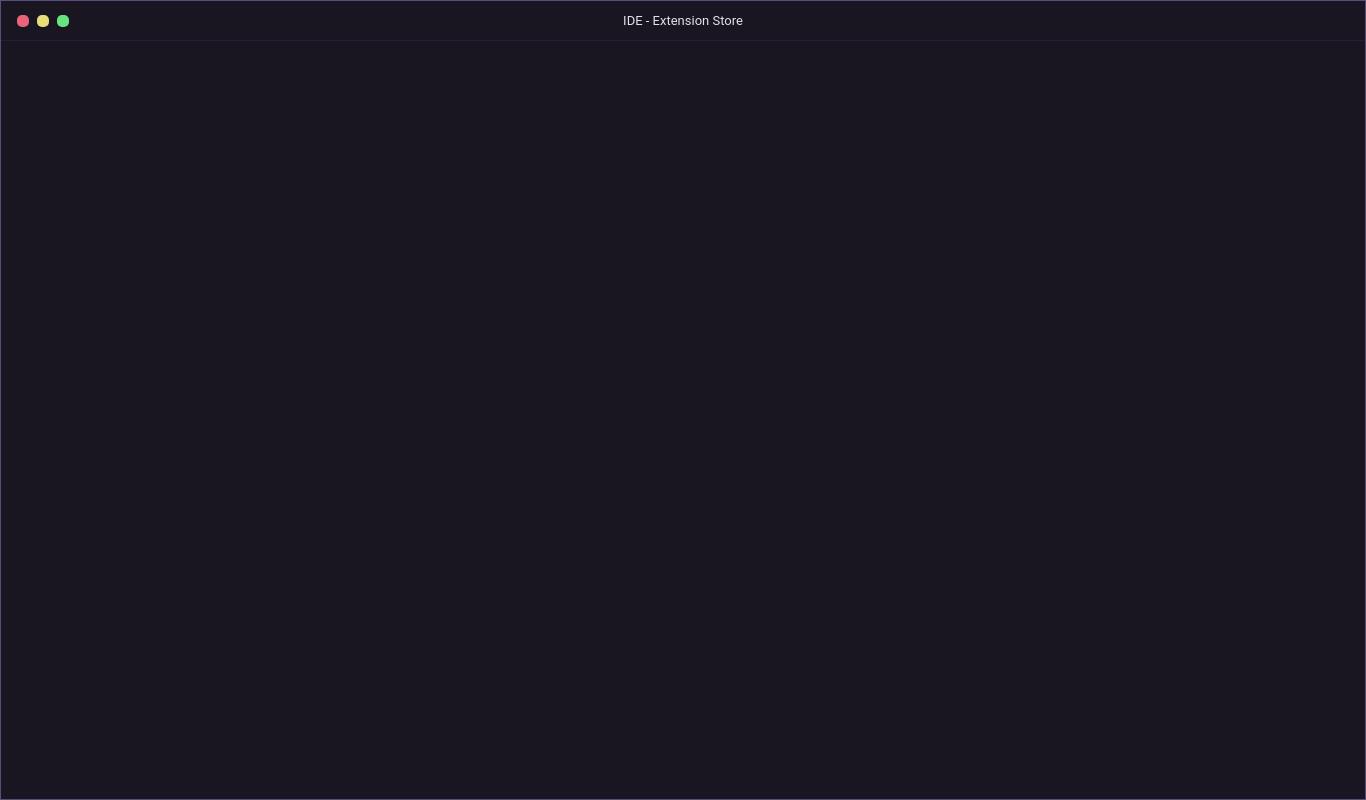
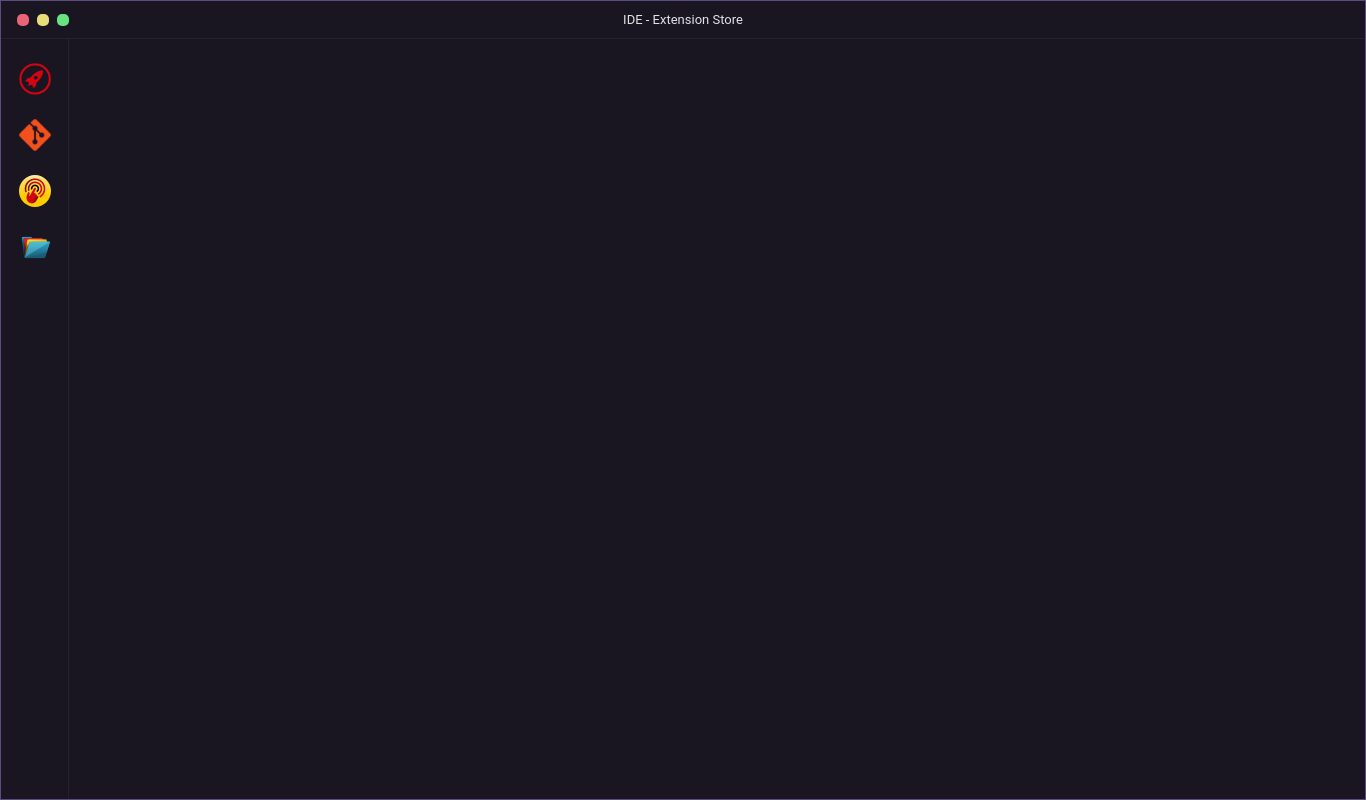
Before and after one commit to williane/ide-extension-store, an Electron app: page index.html in a window 1366 px wide. Drawn offline with Linux system fonts and the light colour scheme.

Commit message:
add aside with menu icons

```diff
--- a/css/index.css
+++ b/css/index.css
@@ -19,6 +19,7 @@ header {
   justify-content: center;
   border-bottom: 1px solid #252131;
 }
+
 header > strong {
   font-size: 13px;
   font-weight: 400;
@@ -38,7 +39,7 @@ header > strong {
   display: block;
 }
 
-button {
+.window-action > button {
   -webkit-app-region: no-drag;
   border: 0;
   width: 12px;
@@ -49,26 +50,26 @@ button {
   justify-content: center;
 }
 
-button + button {
+.window-action > button + button {
   margin-left: 8px;
 }
 
-button svg {
+.window-action > button svg {
   width: 8px;
   height: 8px;
   opacity: 0.9;
   display: none;
 }
 
-button:hover svg {
+.window-action > button:hover svg {
   display: block;
 }
 
-button:active {
+.window-action > button:active {
   opacity: 0.6;
 }
 
-button:focus {
+.window-action > button:focus {
   outline: 0;
 }
 
@@ -83,3 +84,84 @@ button:focus {
 .maximize {
   background: #67e480;
 }
+
+.content {
+  display: grid;
+  grid-template-columns: 5vw 95vw;
+  grid-template-rows: 1fr;
+  grid-template-areas: "aside main";
+  width: 100%;
+  height: 100%;
+}
+
+aside {
+  display: flex;
+  flex-direction: column;
+  justify-content: space-between;
+  overflow: hidden;
+  grid-area: "aside";
+  width: 100%;
+  min-width: 68.3px;
+  max-width: 68.5px;
+  border-right: 1px solid #252131;
+}
+
+.menu {
+  display: flex;
+  flex-direction: column;
+  align-items: center;
+  gap: 0.5rem;
+  padding-top: 1rem;
+  width: 100%;
+}
+
+.menu-icon-wrapper {
+  display: flex;
+  align-items: center;
+  justify-content: center;
+  width: 100%;
+  height: 3rem;
+  padding-left: 1rem;
+  padding-right: 1rem;
+}
+
+.menu-icon {
+  height: 2rem;
+}
+
+#git {
+  height: 2.5rem;
+}
+
+#connect {
+  border-radius: 50%;
+}
+
+.dhl-icon {
+  margin-bottom: 2rem;
+  margin-left: auto;
+  margin-right: auto;
+  height: 4rem;
+  width: 4rem;
+}
+
+.menu-icon-wrapper:hover {
+  background: #201b2d;
+  border-left: 3px solid red;
+}
+
+main {
+  grid-area: "main";
+  width: 100%;
+  height: 100%;
+  /* background-color: #e1e1e6; */
+}
+
+.not-active {
+  display: none;
+}
+
+.menu-active {
+  background: #201b2d;
+  border-left: 3px solid red;
+}
--- a/index.html
+++ b/index.html
@@ -17,6 +17,48 @@
           ><button class="maximize"></button>
         </div>
       </header>
+      <div class="content">
+        <aside>
+          <div class="menu">
+            <div class="menu-icon-wrapper" id="bu-it">
+              <img
+                class="menu-icon"
+                src="./assets/icon-future.png"
+                alt="BU-IT Portal"
+              />
+            </div>
+            <div class="menu-icon-wrapper" id="git-wrapper">
+              <img
+                class="menu-icon"
+                id="git"
+                src="./assets/git-pull.png"
+                alt="BU-IT Portal"
+              />
+            </div>
+            <div class="menu-icon-wrapper">
+              <img
+                class="menu-icon"
+                id="connect"
+                src="./assets/connect.png"
+                alt="BU-IT Portal"
+              />
+            </div>
+            <div class="menu-icon-wrapper">
+              <img
+                class="menu-icon"
+                src="./assets/files.png"
+                alt="BU-IT Portal"
+              />
+            </div>
+          </div>
+          <!-- <img
+            class="dhl-icon"
+            src="./assets/avatar-dhl.png"
+            alt="BU-IT Portal"
+          /> -->
+        </aside>
+        <main></main>
+      </div>
     </div>
     <script>
       require("./js/index");
--- a/js/index.js
+++ b/js/index.js
@@ -3,6 +3,8 @@ const { ipcRenderer } = require("electron");
 const btnClose = document.querySelector(".close");
 const btnMinimize = document.querySelector(".minimize");
 const btnMaximize = document.querySelector(".maximize");
+const menuBuIt = document.querySelector("#bu-it");
+const iframe = document.createElement("iframe");
 
 btnClose.onclick = () => {
   ipcRenderer.send("close-window-mac");
@@ -15,3 +17,8 @@ btnMinimize.onclick = () => {
 btnMaximize.onclick = () => {
   ipcRenderer.send("maximize-window-mac");
 };
+
+menuBuIt.onclick = () => {
+  menuBuIt.classList.add("menu-active");
+  iframe.classList.remove("not-activate");
+};
```
Also changed, not shown: assets/avatar-dhl.png (added), assets/connect.png (added), assets/files.png (added), assets/git-pull.png (added), assets/icon-future.png (added), 1 other file.
